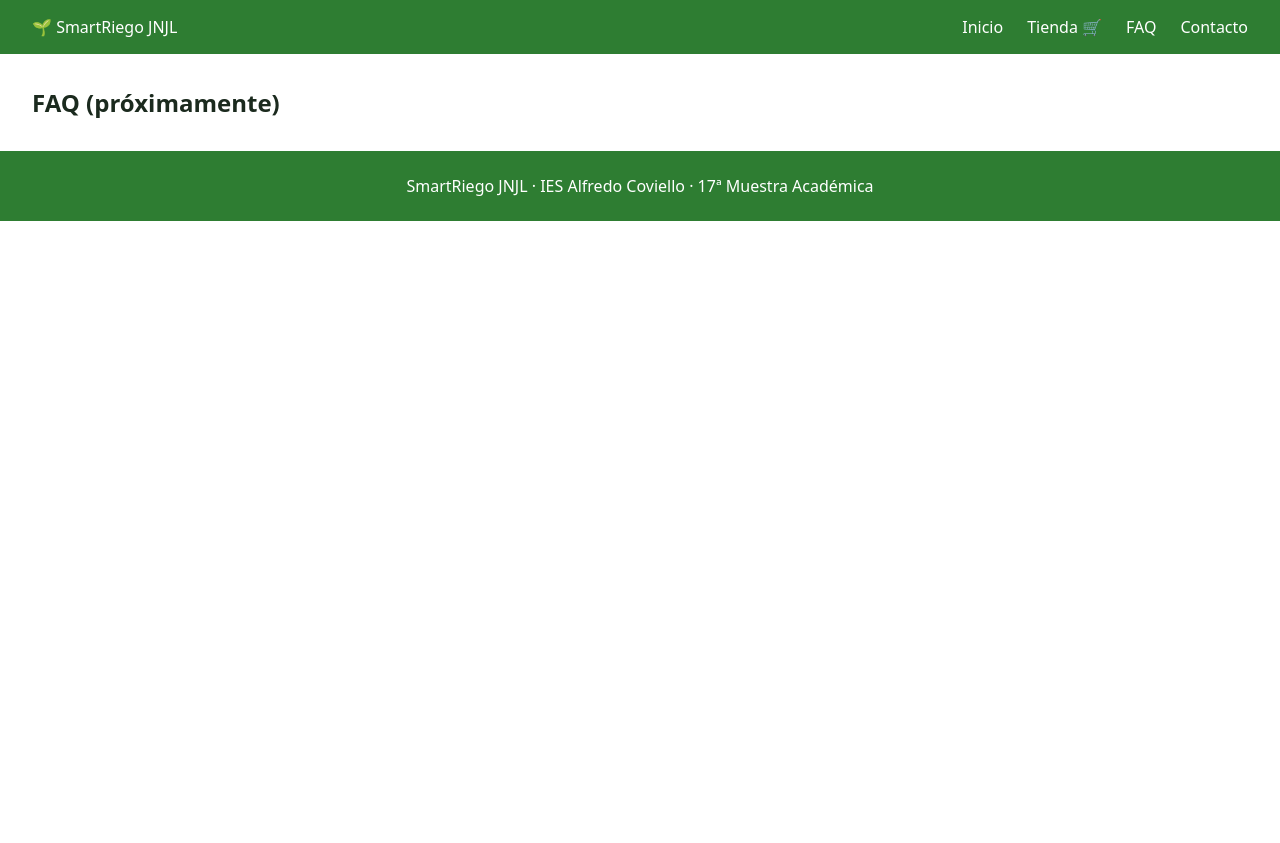
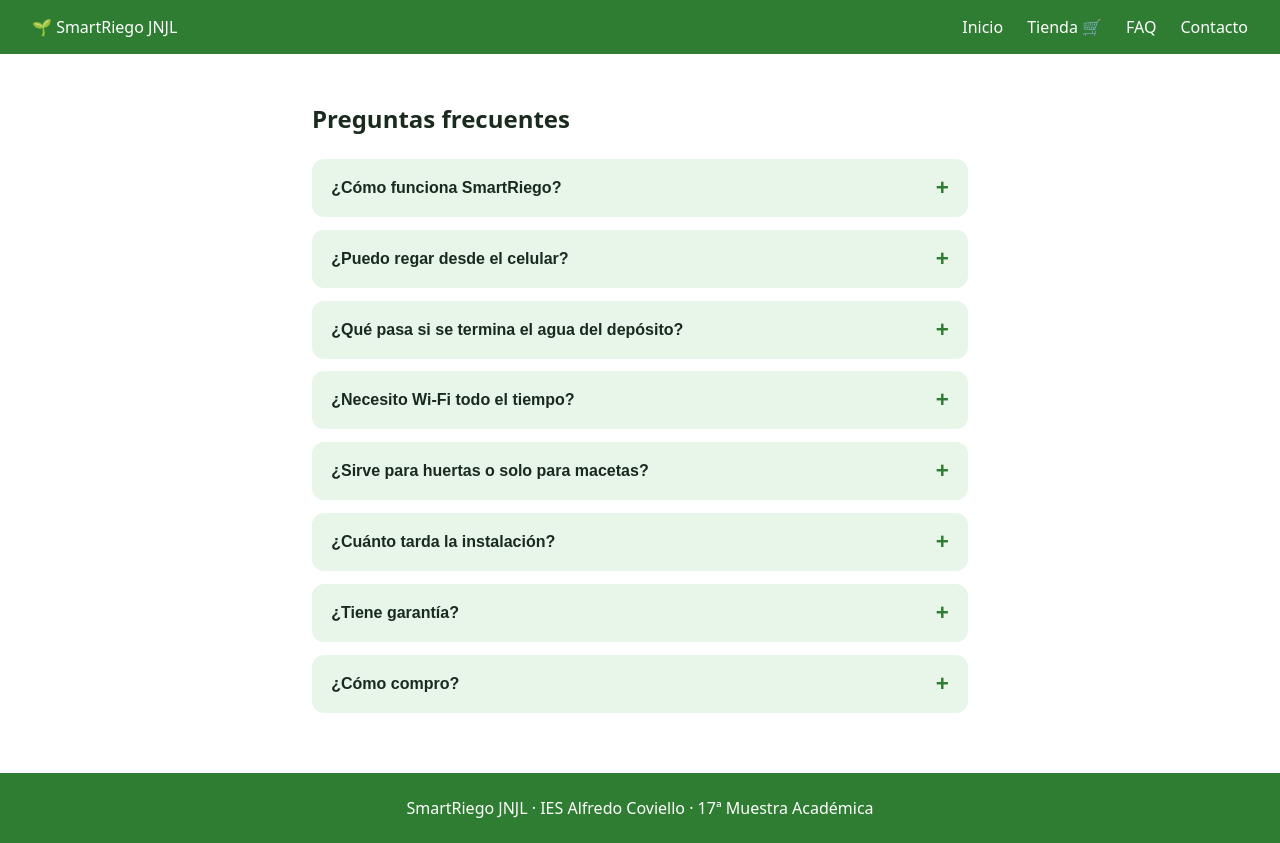
Before and after one commit to leandromonty/smartriego-web, a React (Vite) app: page /faq in a window 1280 px wide. Before the commit the page ends 800 px from the top, so only its background shows below. Built offline with nearby package versions, Linux system fonts and the light colour scheme.

Commit message:
feat: página de FAQ con acordeón

```diff
--- /dev/null
+++ b/src/components/FaqItem.jsx
@@ -0,0 +1,11 @@
+export default function FaqItem({ item, abierto, onToggle }) {
+  return (
+    <div className={`faq-item ${abierto ? "abierto" : ""}`}>
+      <button className="faq-pregunta" onClick={onToggle} aria-expanded={abierto}>
+        <span>{item.pregunta}</span>
+        <span className="faq-icono">{abierto ? "−" : "+"}</span>
+      </button>
+      {abierto && <p className="faq-respuesta">{item.respuesta}</p>}
+    </div>
+  );
+}
--- /dev/null
+++ b/src/data/faq.js
@@ -0,0 +1,50 @@
+export const preguntas = [
+  {
+    id: 1,
+    pregunta: "¿Cómo funciona SmartRiego?",
+    respuesta:
+      "Un sensor capacitivo mide la humedad del suelo. Cuando baja de un umbral que vos configurás, el sistema acciona una bomba sumergible y riega hasta alcanzar el nivel ideal.",
+  },
+  {
+    id: 2,
+    pregunta: "¿Puedo regar desde el celular?",
+    respuesta:
+      "Sí. Desde la app podés ver la humedad en tiempo real, consultar el historial de riego y accionar la bomba de forma manual, estés donde estés.",
+  },
+  {
+    id: 3,
+    pregunta: "¿Qué pasa si se termina el agua del depósito?",
+    respuesta:
+      "El sistema detecta el nivel bajo y te envía una alerta para que lo rellenes antes de que las plantas se queden sin riego.",
+  },
+  {
+    id: 4,
+    pregunta: "¿Necesito Wi-Fi todo el tiempo?",
+    respuesta:
+      "En esta versión sí, para que los datos lleguen a la app y puedas controlar la bomba a distancia. Una versión futura permitirá guardar datos localmente.",
+  },
+  {
+    id: 5,
+    pregunta: "¿Sirve para huertas o solo para macetas?",
+    respuesta:
+      "Está pensado para plantas domésticas y huertas urbanas pequeñas. El modelo Premium suma sensores y bombas para cubrir más superficie.", // placeholder
+  },
+  {
+    id: 6,
+    pregunta: "¿Cuánto tarda la instalación?",
+    respuesta:
+      "Menos de una hora en la mayoría de los casos. También ofrecemos instalación a domicilio.", // placeholder
+  },
+  {
+    id: 7,
+    pregunta: "¿Tiene garantía?",
+    respuesta:
+      "Todos los sistemas incluyen 6 meses de garantía y soporte técnico por mail.", // placeholder
+  },
+  {
+    id: 8,
+    pregunta: "¿Cómo compro?",
+    respuesta:
+      "Elegí tu modelo en la Tienda, agregalo al carrito y finalizá la compra. Si tenés dudas, escribinos desde Contacto.", // placeholder
+  },
+];
--- a/src/index.css
+++ b/src/index.css
@@ -52,3 +52,15 @@ a { text-decoration: none; color: inherit; }
 /* Carrito*/
 .badge { background: white; color: var(--verde); border-radius: 999px;
   padding: 0 .5rem; margin-left: .3rem; font-size: .85rem; font-weight: bold; }
+
+  /* FAQ */
+
+  .faq { padding: 3rem 2rem; max-width: 720px; margin: 0 auto; }
+.faq h2 { margin-bottom: 1.5rem; }
+
+.faq-item { border-radius: 12px; background: var(--verde-claro); margin-bottom: .8rem; }
+.faq-pregunta { width: 100%; display: flex; justify-content: space-between; align-items: center;
+  gap: 1rem; padding: 1rem 1.2rem; border: none; background: none; cursor: pointer;
+  font-size: 1rem; font-weight: 600; text-align: left; color: var(--texto); }
+.faq-icono { font-size: 1.4rem; color: var(--verde); }
+.faq-respuesta { padding: 0 1.2rem 1.2rem; line-height: 1.5; }
--- a/src/pages/FAQ.jsx
+++ b/src/pages/FAQ.jsx
@@ -1,3 +1,23 @@
-export default function Tienda() {
-  return <h2 style={{ padding: '2rem' }}>FAQ (próximamente)</h2>
+import { useState } from "react";
+import { preguntas } from "../data/faq";
+import FaqItem from "../components/FaqItem";
+
+export default function FAQ() {
+  const [abiertoId, setAbiertoId] = useState(null);
+
+  const toggle = (id) => setAbiertoId((actual) => (actual === id ? null : id));
+
+  return (
+    <section className="faq">
+      <h2>Preguntas frecuentes</h2>
+      {preguntas.map((item) => (
+        <FaqItem
+          key={item.id}
+          item={item}
+          abierto={abiertoId === item.id}
+          onToggle={() => toggle(item.id)}
+        />
+      ))}
+    </section>
+  );
 }
```
